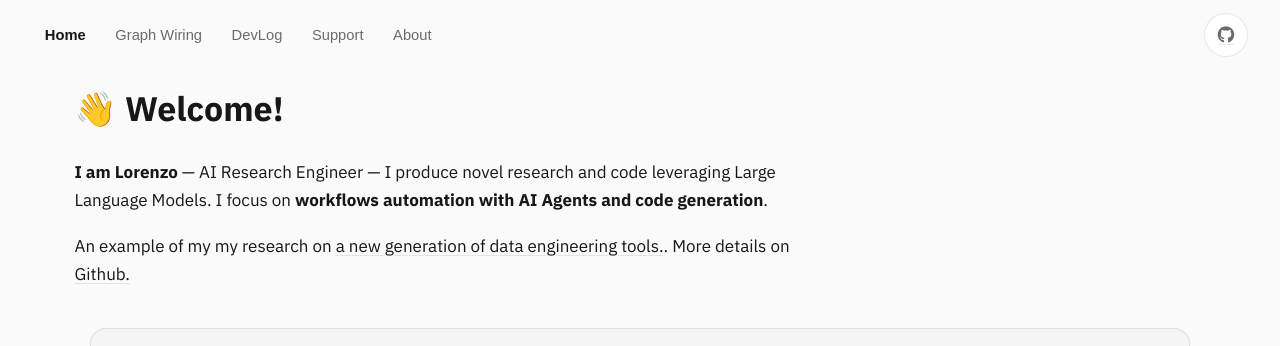
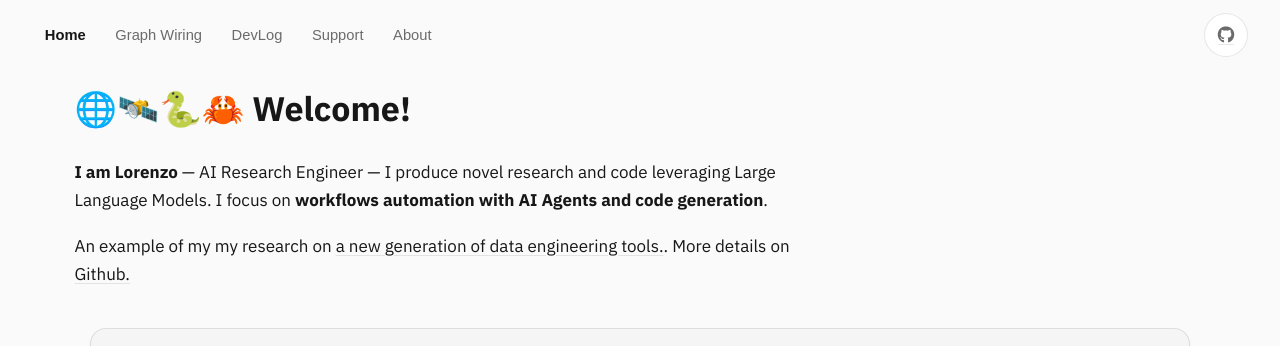
Before and after one commit to Mec-iS/staticwebpage, a Jekyll site: the page built from index.md, in a window 1280 px wide and 900 px high, cut to the strip 0-346 px from the top of the window. Built offline with Jekyll 4.4.1, drawn with Linux system fonts in a browser that asks for light colours; nearby versions of some CDN libraries; some web fonts are replaced.

```diff
--- a/index.md
+++ b/index.md
@@ -295,7 +295,7 @@ layout: default
 }
 </style>
 
-# 👋 Welcome!
+# 🌐🛰️🐍🦀 Welcome!
 <p><strong class="pure-menu-item">I am Lorenzo</strong> — AI Research Engineer — I produce novel research and code leveraging Large Language Models. I focus on <strong class="pure-menu-item">workflows automation with AI Agents and code generation</strong>.</p>
 <p>An example of my my research on <a href="{{ "/graph-wiring" }}">a new generation of data engineering tools.</a>. More details on <a href="https://github.com/sponsors/tuned-org-uk">Github.</a></p>
 
```
